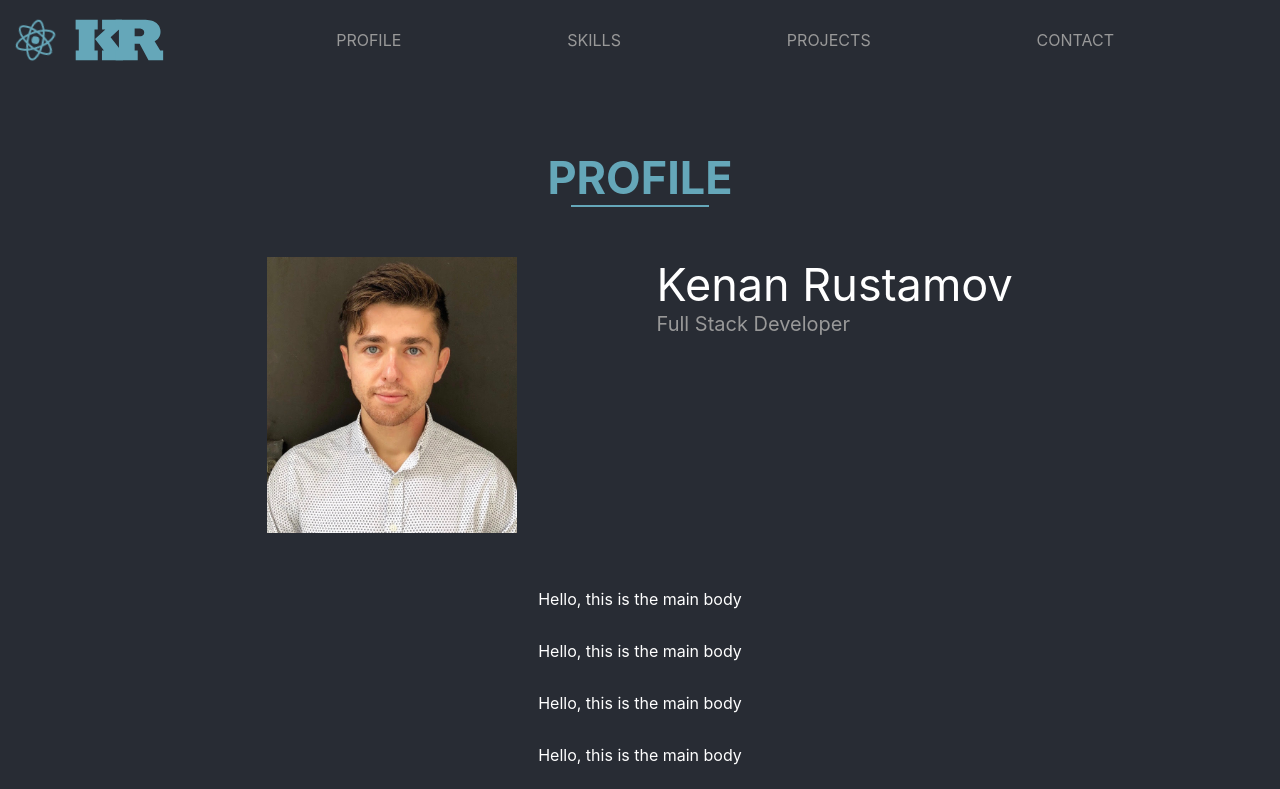
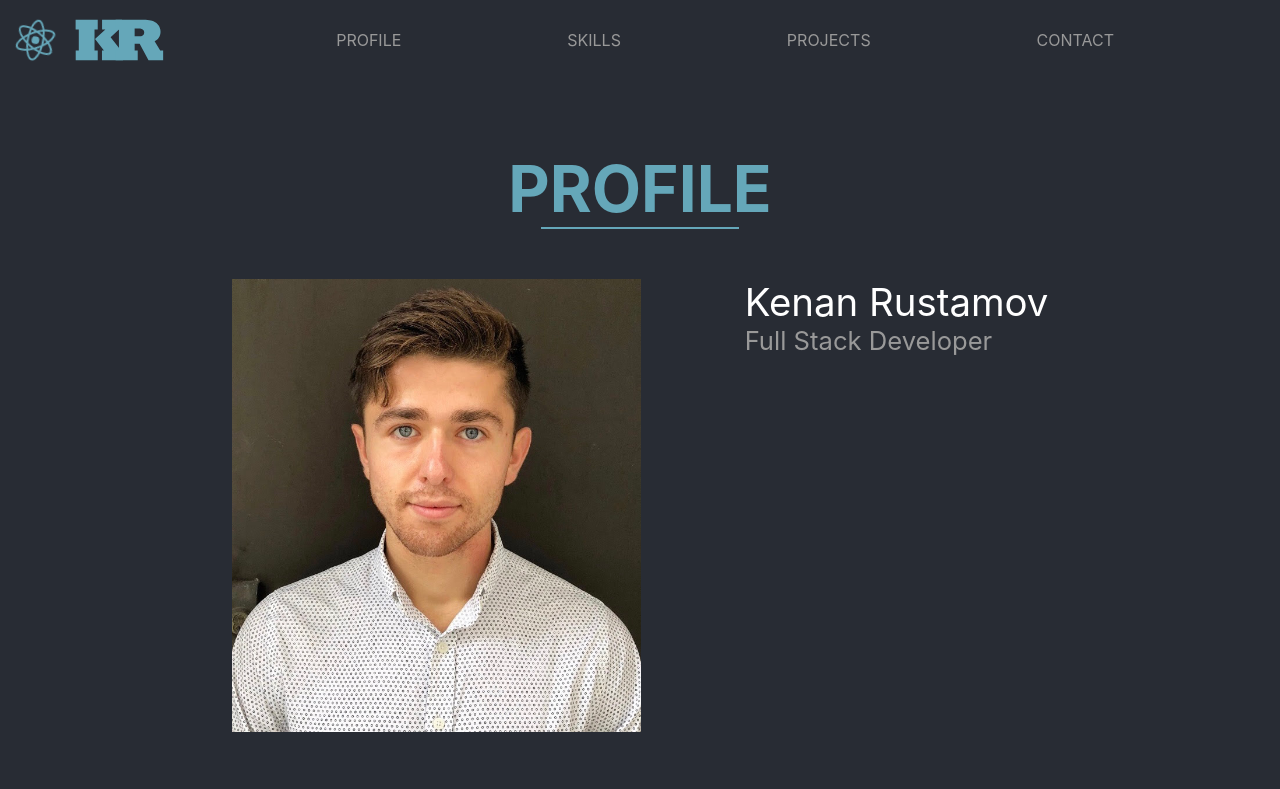
Before and after one commit to KenanRustamov/Portfolio, a React (Create React App) app: page / in a window 1280 px wide. Shown: the top 789 px of the page. Built offline with nearby package versions, Linux system fonts and the light colour scheme.

Commit message:
changed css to be dynamic in datablock.css

```diff
--- a/src/components/DataBlock.css
+++ b/src/components/DataBlock.css
@@ -1,7 +1,7 @@
 .dataBlock {
     display:flex;
     width: 80%;
-    font-size: 45px;
+    font-size: 5vw;
     flex-direction: column;
     align-items: center;
     justify-content: space-between;
@@ -25,17 +25,22 @@
     width: 100%;
     display: flex;
     flex-direction: row;
+    flex-wrap: wrap;
     justify-content: space-evenly;
 }
 .image {
+    width: 40%;
+    height: calc(40% * 1.105)
+
 }
 
 .infoTitle {
     display: flex;
+    font-size: 3vw;
     flex-direction: column;
 }
 
 .subtitle {
     color: #999999;
-    font-size: 20px;
+    font-size: 2vw;
 }
```
